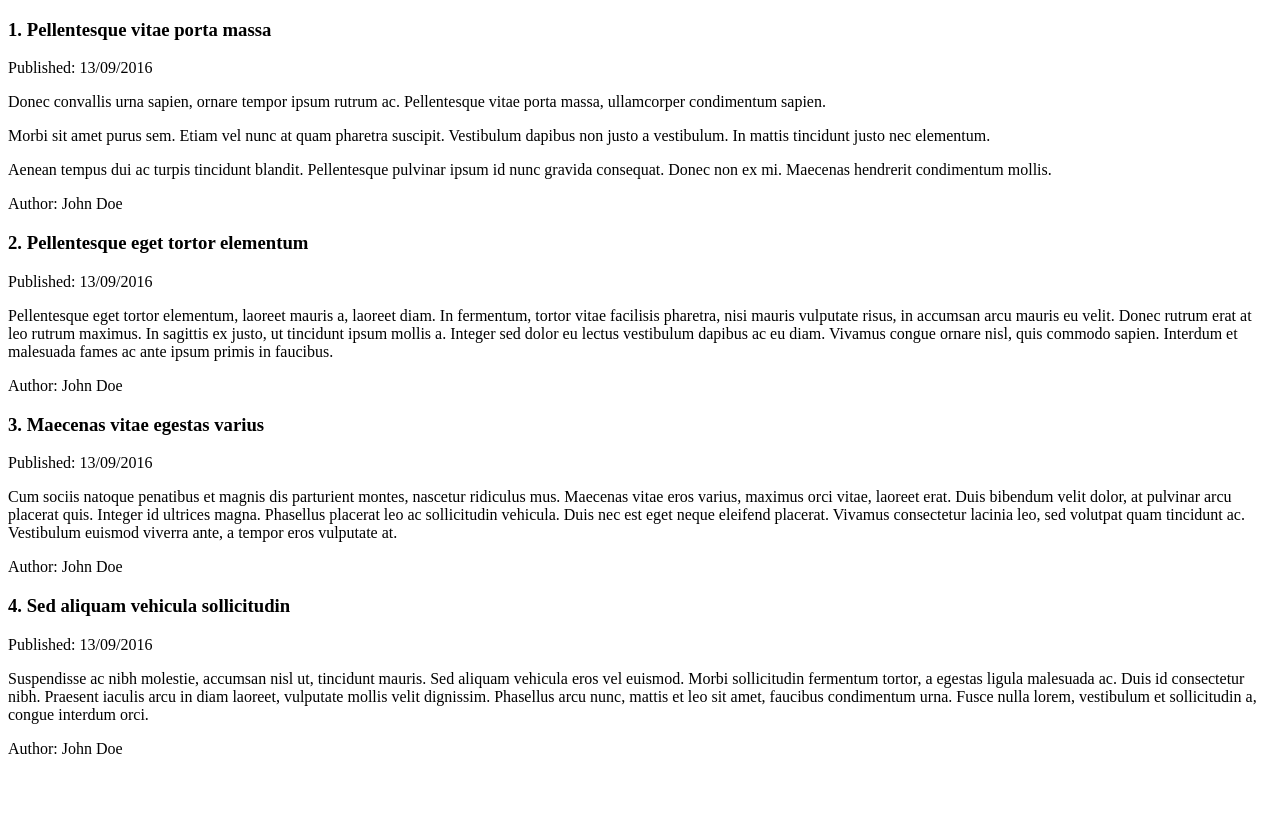
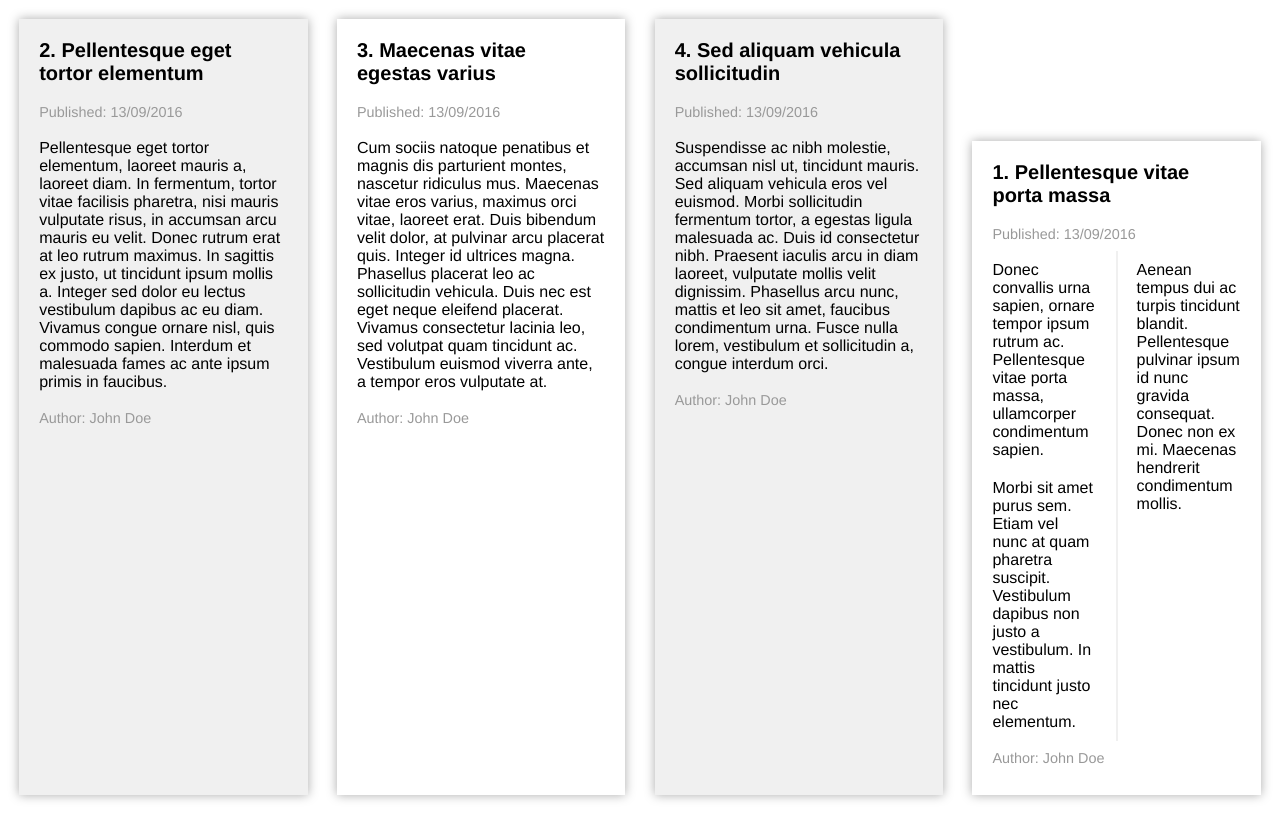
Before and after one commit to arie-deelen/Flexbox, a plain HTML site: page index.html in a window 1280 px wide. Drawn offline with Linux system fonts and the light colour scheme.

Commit message:
Update style.css

```diff
--- a/style.css
+++ b/style.css
@@ -1,6 +1,86 @@
-.flex {
+* {
+	margin: 0;
+	padding: 0;
+}
+
+html, body {
+	width: 100%;
+	height: 100%;
+}
+
+body {
+	font-family: Helvetica, Arial, sans-serif;
+	font-size: 16px;
+}
+
+h1 {
+	font-size: 1.25em;
+	margin-bottom: .5em;
+}
+
+p {
+	padding: .625em 0;
+}
+
+header p,
+footer p {
+	margin: 0;
+	font-size: .9em;
+	color: #999;
+}
+
+.container {
 	display: flex;
-	flex-direction: row-reverse;
-	justify-content: center;
-	align-items: flex-end;
+	flex-direction: column-reverse; /*row, row-reverse, column, column-reverse*/
+	flex-wrap: wrap; /*wrap, nowrap, wrap-reverse*/
 }
+
+.item {
+	padding: 1.25em;
+	background: #fff;
+	box-shadow: 0px 0px 10px #aaa;
+}
+
+.item:nth-child(even) {
+	background: #f0f0f0;
+}
+
+@media screen and (min-width: 768px) {
+
+	.container {
+		flex-direction: row;
+		flex-wrap: nowrap;
+		justify-content: space-between; /*flex-start, flex-end, center, space-between, space-around*/
+		align-items: stretch; /*flex-start, flex-end, center, stretch, baseline*/
+		width: 97%;
+		height: 97%;
+		margin: 1.5%;
+	}
+
+	.item {
+		width: 20%;
+	}
+
+}
+
+@media screen and (min-width: 1024px) {
+
+	.item:first-child {
+		order: 1;
+		align-self: flex-end;
+
+		column-count: 2;
+		column-gap: 2.5em;
+		column-rule: 2px solid #f0f0f0;
+	}
+
+	.item:first-child p {
+		break-inside: avoid-column;
+	}
+
+	.item:first-child header,
+	.item:first-child footer {
+		column-span: all;
+	}
+
+}
```
